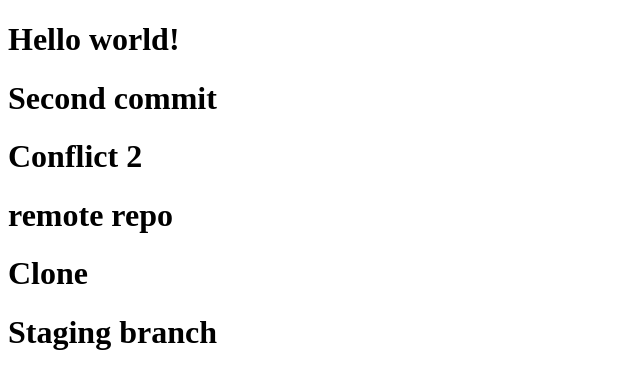
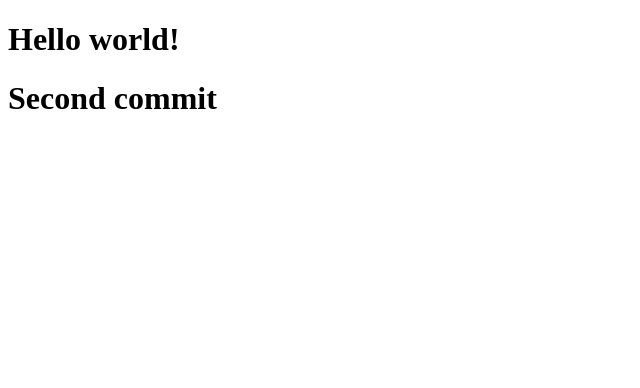
Before and after one commit to Thanh-Long-2001/github_vn, a plain HTML site: page index.html in a window 1280 px wide. Shown: the whole page, without its empty margins (0-640 px from the left). Drawn offline with Linux system fonts and the light colour scheme.

Commit message:
commit 1

```diff
--- a/index.html
+++ b/index.html
@@ -9,9 +9,6 @@
 <body>
     <h1>Hello world!</h1>
     <h1>Second commit</h1>
-    <h1>Conflict 2</h1>
-    <h1>remote repo</h1>
-    <h1>Clone</h1>
-    <h1>Staging branch</h1>
+
 </body>
 </html>
```
